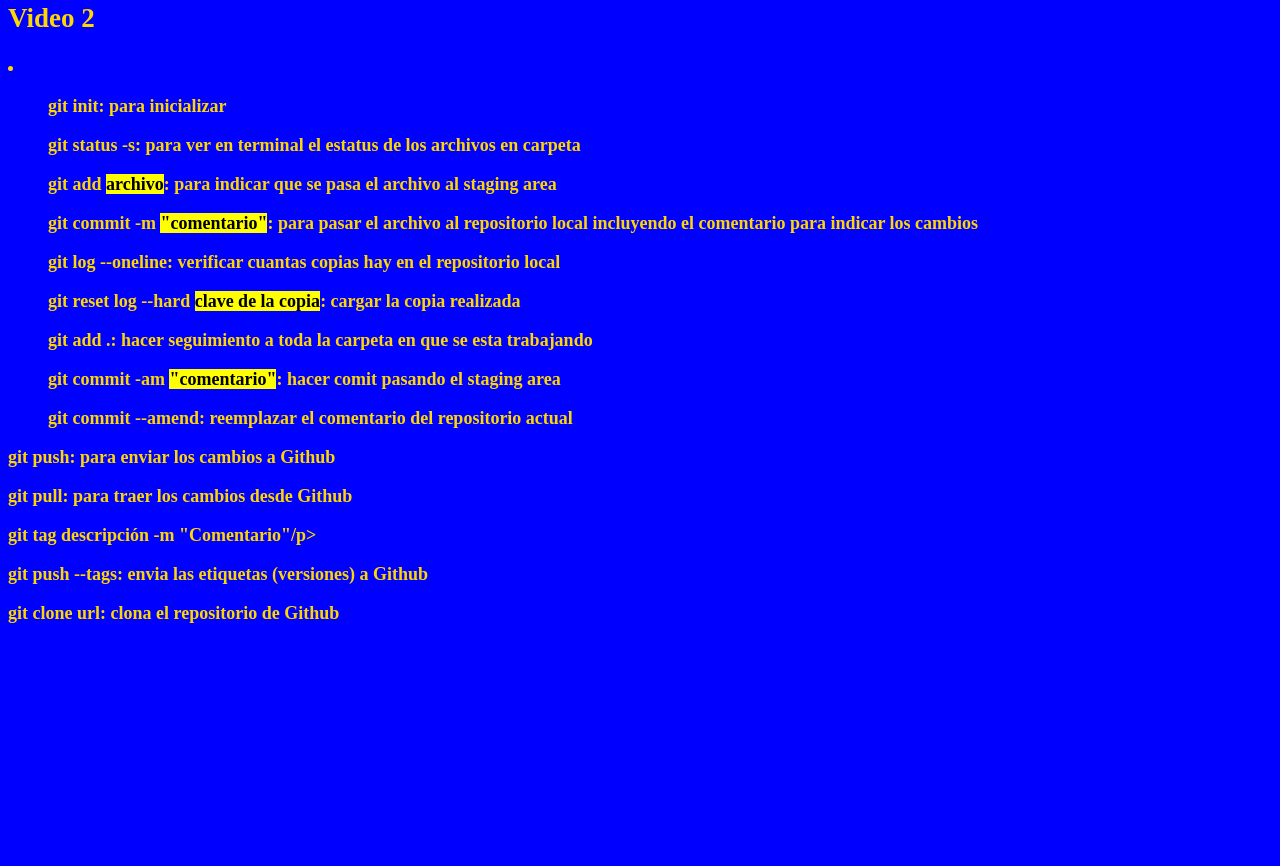
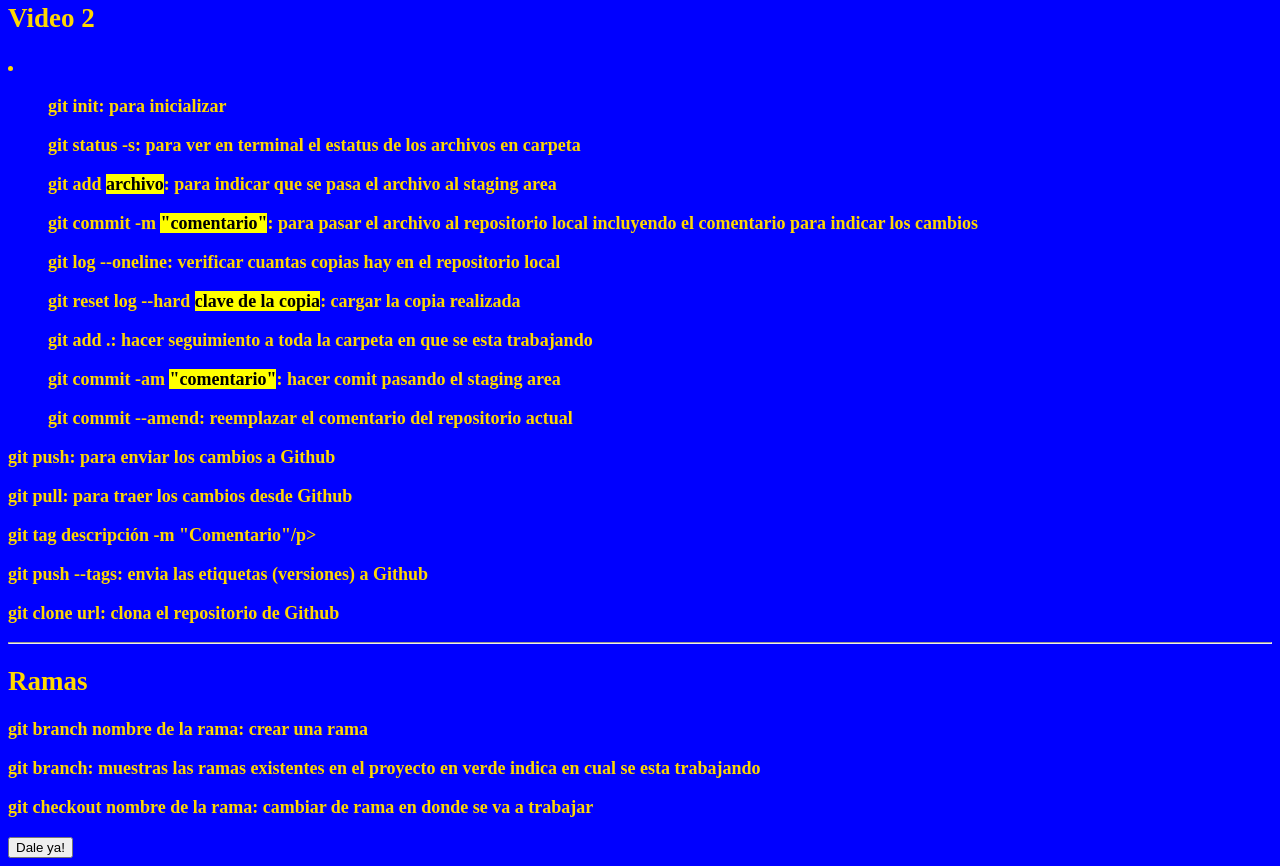
Before and after one commit to JoseNDRX/Curso_Git_PI_2023_Enero, a plain HTML site: page index.html in a window 1280 px wide. Shown: the part 87-953 px from the top of the page. Before the commit the page ends 800 px from the top, so only its background shows below. Drawn offline with Linux system fonts and the light colour scheme.

Commit message:
Saludo javascript agregado

```diff
--- a/Archivos_JS/java_script.js
+++ b/Archivos_JS/java_script.js
@@ -0,0 +1,3 @@
+function saludo(){
+    alert ("Hola alumnos")
+}
--- a/index.html
+++ b/index.html
@@ -6,6 +6,7 @@
     <meta name="viewport" content="width=device-width, initial-scale=1.0">
     <title>Curso Git</title>
     <link href="Archivos_CSS/estilos.css" rel="stylesheet" type="text/css">
+<script src="Archivos_JS/java_script.js"></script>
 </head>
 <body>
     <h1>Curso GIT de Pildoras Informáticas</h1>
@@ -28,8 +29,15 @@
         <p>git tag <strong>descripción</strong> -m <strong>"Comentario"</strong>/p>
         <p>git push --tags: envia las etiquetas (versiones) a Github</p>
         <p>git clone <strong>url</strong>: clona el repositorio de Github</p>
+    </section>
+    <hr>
+    <section>
+        <h2>Ramas</h2>
+        <p>git branch <strong>nombre de la rama</strong>: crear una rama</p>
+        <p>git branch: muestras las ramas existentes en el proyecto en verde indica en cual se esta trabajando</p>
+        <p>git checkout <strong>nombre de la rama</strong>: cambiar de rama en donde se va a trabajar</p>
 
     </section>
-
+    <input type="button" onclick="saludo()" value="Dale ya!">
 </body>
 </html>
```
